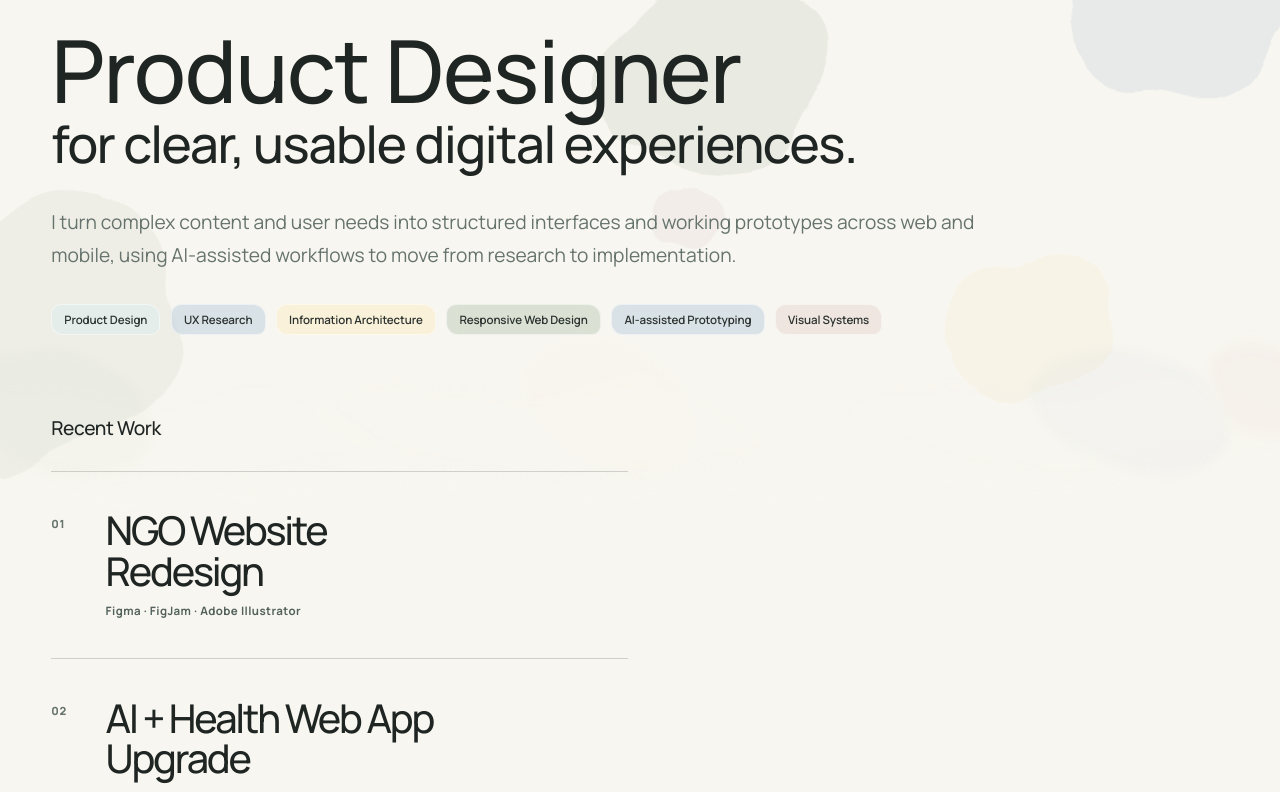
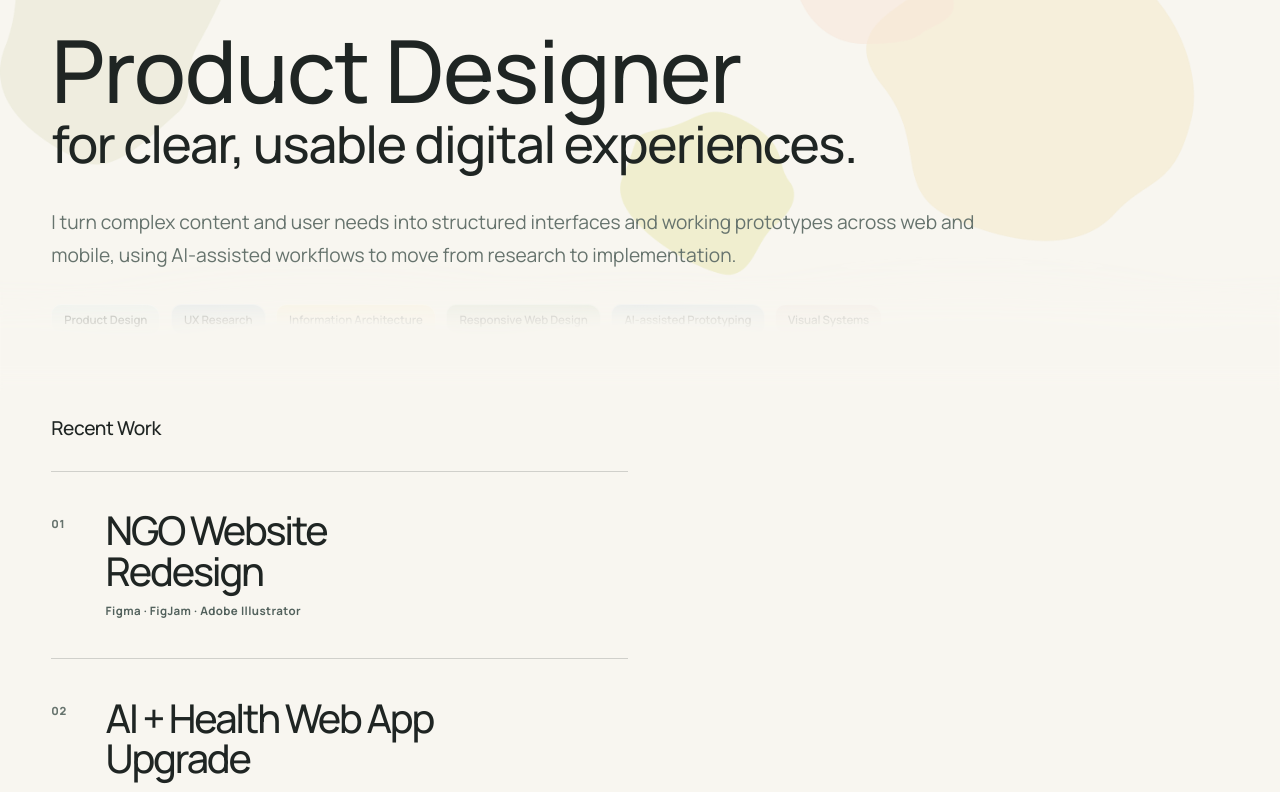
Before and after one commit to ShuyueGe/shuyuege.github.io, a React (Vite) app: page /#/ in a window 1280 px wide. Shown: the part 185-977 px from the top of the page. Built offline with nearby package versions, Linux system fonts and the light colour scheme.

Commit message:
Use custom homepage watercolor artwork

```diff
--- a/src/components/AboutSection.tsx
+++ b/src/components/AboutSection.tsx
@@ -11,90 +11,12 @@ export function AboutSection() {
   return (
     <section className="about-section about-hero page-shell" id="about">
       <div className="about-hero__watercolor" aria-hidden="true">
-        <svg className="about-hero__filters" width="0" height="0">
-          <defs>
-            <filter
-              id="watercolor-edge"
-              x="-15%"
-              y="-15%"
-              width="130%"
-              height="130%"
-              colorInterpolationFilters="sRGB"
-            >
-              <feTurbulence
-                type="fractalNoise"
-                baseFrequency="0.012 0.026"
-                numOctaves="3"
-                seed="11"
-                result="watercolorNoise"
-              />
-              <feDisplacementMap
-                in="SourceGraphic"
-                in2="watercolorNoise"
-                scale="7"
-                xChannelSelector="R"
-                yChannelSelector="G"
-                result="displacedShape"
-              />
-              <feGaussianBlur in="displacedShape" stdDeviation="0.4" />
-            </filter>
-          </defs>
-        </svg>
-
-        <svg
-          className="about-hero__blob about-hero__blob--green-large"
-          viewBox="0 0 200 170"
-        >
-          <path
-            d="M12 94C7 73 17 52 42 43C66 34 77 13 105 18C130 22 140 43 166 45C188 47 198 68 188 93C179 116 158 126 149 146C138 169 105 166 82 158C56 149 49 132 28 122C17 116 13 104 12 94Z"
-            fill="currentColor"
-          />
-        </svg>
-        <svg
-          className="about-hero__blob about-hero__blob--blue"
-          viewBox="0 0 200 170"
-        >
-          <path
-            d="M14 67C25 36 55 16 86 28C109 37 124 14 153 23C181 31 196 58 179 84C166 104 177 128 151 147C128 164 104 148 80 157C50 168 24 145 17 119C11 99 7 84 14 67Z"
-            fill="currentColor"
-          />
-        </svg>
-        <svg
-          className="about-hero__blob about-hero__blob--yellow"
-          viewBox="0 0 200 170"
-        >
-          <path
-            d="M17 62C27 35 51 17 80 25C103 31 119 16 146 22C176 29 193 52 184 78C177 99 194 117 167 140C143 161 111 151 86 161C58 172 28 149 17 122C8 100 7 82 17 62Z"
-            fill="currentColor"
-          />
-        </svg>
-        <svg
-          className="about-hero__blob about-hero__blob--green-small"
-          viewBox="0 0 200 170"
-        >
-          <path
-            d="M24 48C41 21 70 16 94 27C114 36 132 17 157 30C183 44 190 69 175 92C163 110 174 131 147 147C122 162 98 147 74 154C47 161 20 140 15 113C10 89 10 67 24 48Z"
-            fill="currentColor"
-          />
-        </svg>
-        <svg
-          className="about-hero__blob about-hero__blob--pink"
-          viewBox="0 0 200 170"
-        >
-          <path
-            d="M16 89C11 61 28 37 55 32C79 28 88 8 116 18C140 27 151 20 173 40C193 58 195 83 178 104C165 121 169 143 140 155C112 167 91 148 67 156C40 164 20 137 16 113C14 104 14 96 16 89Z"
-            fill="currentColor"
-          />
-        </svg>
-        <svg
-          className="about-hero__blob about-hero__blob--left"
-          viewBox="0 0 200 170"
-        >
-          <path
-            d="M10 80C16 47 42 28 75 33C101 37 114 13 144 23C174 34 192 58 182 85C174 107 191 124 165 145C141 165 110 151 84 162C54 174 23 150 13 124C7 108 6 94 10 80Z"
-            fill="currentColor"
-          />
-        </svg>
+        <img
+          className="about-hero__watercolor-image"
+          src="/images/home/homepage-watercolor-bg.png"
+          alt=""
+          decoding="async"
+        />
       </div>
 
       <div className="about-hero__content">
--- a/src/components/ProjectShowcase.tsx
+++ b/src/components/ProjectShowcase.tsx
@@ -70,109 +70,6 @@ export function ProjectShowcase() {
       id="projects"
       style={previewStyle}
     >
-      <svg
-        className="projects-section__background"
-        viewBox="0 0 1600 1000"
-        preserveAspectRatio="none"
-        aria-hidden="true"
-      >
-        <defs>
-          <filter
-            id="projects-watercolor-edge"
-            x="-6%"
-            y="-22%"
-            width="112%"
-            height="144%"
-            colorInterpolationFilters="sRGB"
-          >
-            <feTurbulence
-              type="fractalNoise"
-              baseFrequency="0.009 0.022"
-              numOctaves="3"
-              seed="19"
-              result="edgeNoise"
-            />
-            <feDisplacementMap
-              in="SourceGraphic"
-              in2="edgeNoise"
-              scale="19"
-              xChannelSelector="R"
-              yChannelSelector="G"
-              result="displacedBackground"
-            />
-            <feGaussianBlur in="displacedBackground" stdDeviation="8" />
-          </filter>
-          <filter
-            id="projects-wash-soften"
-            x="-15%"
-            y="-30%"
-            width="130%"
-            height="160%"
-          >
-            <feTurbulence
-              type="fractalNoise"
-              baseFrequency="0.012 0.03"
-              numOctaves="2"
-              seed="29"
-              result="washNoise"
-            />
-            <feDisplacementMap
-              in="SourceGraphic"
-              in2="washNoise"
-              scale="12"
-              xChannelSelector="R"
-              yChannelSelector="G"
-              result="displacedWash"
-            />
-            <feGaussianBlur in="displacedWash" stdDeviation="5" />
-          </filter>
-        </defs>
-
-        <g className="projects-section__background-fill">
-          <path
-            className="projects-section__background-bleed projects-section__background-bleed--left"
-            d="M-70 155C38 81 147 164 255 129C353 98 416 144 486 179C360 211 220 218 85 203C13 195-40 184-70 155Z"
-            filter="url(#projects-wash-soften)"
-          />
-          <path
-            className="projects-section__background-bleed projects-section__background-bleed--center"
-            d="M390 146C503 82 616 160 722 126C818 95 902 138 980 177C839 213 690 213 556 198C483 190 425 174 390 146Z"
-            filter="url(#projects-wash-soften)"
-          />
-          <path
-            className="projects-section__background-bleed projects-section__background-bleed--right"
-            d="M1040 147C1153 84 1269 157 1376 122C1470 92 1552 124 1652 169C1518 211 1368 214 1230 199C1148 190 1081 173 1040 147Z"
-            filter="url(#projects-wash-soften)"
-          />
-          <path
-            className="projects-section__background-base"
-            d="M-30 226C66 188 146 231 247 215C351 198 423 228 521 209C627 188 707 225 808 207C916 188 1005 229 1111 205C1224 180 1308 224 1413 198C1495 178 1551 190 1630 176V1000H-30Z"
-            filter="url(#projects-watercolor-edge)"
-          />
-        </g>
-        <g
-          className="projects-section__background-wash"
-          filter="url(#projects-wash-soften)"
-        >
-          <path
-            d="M-62 126C20 77 105 91 164 127C222 163 185 205 106 203C28 202-39 170-62 126Z"
-            fill="#B8C8B2"
-          />
-          <path
-            d="M655 112C724 72 804 88 850 131C896 175 850 208 778 199C707 190 663 165 655 112Z"
-            fill="#FAEDCB"
-          />
-          <path
-            d="M1284 125C1360 76 1455 91 1511 128C1567 166 1534 205 1451 202C1367 199 1300 174 1284 125Z"
-            fill="#AFC7D8"
-          />
-          <path
-            d="M1511 105C1550 80 1594 88 1625 113C1657 140 1637 170 1594 169C1550 168 1518 145 1511 105Z"
-            fill="#D0ADA7"
-          />
-        </g>
-      </svg>
-
       <div className="page-shell">
         <div className="projects-section__intro">
           <h2 className="projects-section__heading">Recent Work</h2>
--- a/src/styles.css
+++ b/src/styles.css
@@ -2678,8 +2678,8 @@ p {
 
 .home-page .about-hero__watercolor {
   position: absolute;
-  top: -2.75rem;
-  bottom: -1.25rem;
+  top: -3rem;
+  bottom: -4rem;
   left: 50%;
   z-index: 0;
   width: 100vw;
@@ -2688,77 +2688,17 @@ p {
   transform: translateX(-50%);
 }
 
-.home-page .about-hero__filters {
+.home-page .about-hero__watercolor-image {
   position: absolute;
-}
-
-.home-page .about-hero__blob {
-  position: absolute;
+  right: 0;
+  bottom: 0;
+  left: 0;
   display: block;
+  width: 100vw;
+  max-width: none;
   height: auto;
-  overflow: visible;
-  filter: saturate(0.72);
-  mix-blend-mode: multiply;
-  opacity: 0.34;
-  transform: translateZ(0);
-}
-
-.home-page .about-hero__blob path {
-  filter: url("#watercolor-edge");
-}
-
-.home-page .about-hero__blob--green-large {
-  top: 19%;
-  right: 34vw;
-  width: clamp(15rem, 21vw, 22rem);
-  color: #b8c8b2;
-  opacity: 0.24;
-  transform: rotate(-14deg);
-}
-
-.home-page .about-hero__blob--blue {
-  top: 7%;
-  right: -2.5vw;
-  width: clamp(14rem, 20vw, 22rem);
-  color: #afc7d8;
-  opacity: 0.25;
-  transform: rotate(11deg);
-}
-
-.home-page .about-hero__blob--yellow {
-  right: 12vw;
-  bottom: -3%;
-  width: clamp(11rem, 15vw, 16rem);
-  color: #faedcb;
-  opacity: 0.34;
-  transform: rotate(-10deg);
-}
-
-.home-page .about-hero__blob--green-small {
-  top: -12%;
-  right: 19vw;
-  width: clamp(7.5rem, 10vw, 10.5rem);
-  color: #d5e6e0;
-  opacity: 0.15;
-  transform: rotate(17deg);
-}
-
-.home-page .about-hero__blob--pink {
-  top: 61%;
-  right: 43vw;
-  width: clamp(5rem, 6.5vw, 7rem);
-  color: #d0ada7;
-  opacity: 0.13;
-  transform: rotate(12deg);
-}
-
-.home-page .about-hero__blob--left {
-  bottom: -16%;
-  left: -12vw;
-  width: clamp(20rem, 28vw, 30rem);
-  color: #b8c8b2;
-  opacity: 0.16;
-  transform: rotate(-17deg);
+  object-fit: contain;
+  object-position: center bottom;
 }
 
 .home-page .about-hero__intro {
@@ -2872,22 +2812,8 @@ p {
   }
 
   .home-page .about-hero__watercolor {
-    opacity: 0.78;
-  }
-
-  .home-page .about-hero__blob--green-large {
-    top: 22%;
-    right: 31vw;
-  }
-
-  .home-page .about-hero__blob--blue {
-    top: 11%;
-    right: -3vw;
-  }
-
-  .home-page .about-hero__blob--green-small {
-    top: -10%;
-    right: 17vw;
+    bottom: -3rem;
+    opacity: 0.82;
   }
 
   .home-page .about-hero__title-primary {
@@ -2906,49 +2832,15 @@ p {
   }
 
   .home-page .about-hero__watercolor {
-    top: -2rem;
-    bottom: -1rem;
-    opacity: 0.42;
-  }
-
-  .home-page .about-hero__blob {
-    filter: saturate(0.72);
-  }
-
-  .home-page .about-hero__blob--green-large {
-    top: 30%;
-    right: 22%;
-    width: 11rem;
-  }
-
-  .home-page .about-hero__blob--blue {
-    top: 15%;
-    right: -3.5rem;
-    width: 10.5rem;
-  }
-
-  .home-page .about-hero__blob--yellow {
-    right: -0.5rem;
-    bottom: 4%;
-    width: 8rem;
-  }
-
-  .home-page .about-hero__blob--green-small {
-    top: -2.75rem;
-    right: 13%;
-    width: 5.8rem;
-  }
-
-  .home-page .about-hero__blob--pink {
-    top: 57%;
-    right: 44%;
-    width: 4.5rem;
-  }
-
-  .home-page .about-hero__blob--left {
-    bottom: -12%;
-    left: -6.75rem;
-    width: 11.5rem;
+    top: -1rem;
+    bottom: -2.5rem;
+    opacity: 0.58;
+  }
+
+  .home-page .about-hero__watercolor-image {
+    left: 50%;
+    width: 145vw;
+    transform: translateX(-50%);
   }
 
   .home-page .about-hero__intro {
@@ -2997,58 +2889,65 @@ p {
 /* Recent Work heading rhythm */
 
 .home-page .projects-section--editorial {
+  --projects-transition-mask:
+    radial-gradient(
+      ellipse 30% 82% at 1% 104%,
+      #000 55%,
+      transparent 100%
+    ),
+    radial-gradient(
+      ellipse 34% 108% at 26% 116%,
+      #000 57%,
+      transparent 100%
+    ),
+    radial-gradient(
+      ellipse 31% 88% at 50% 103%,
+      #000 54%,
+      transparent 100%
+    ),
+    radial-gradient(
+      ellipse 35% 112% at 75% 118%,
+      #000 58%,
+      transparent 100%
+    ),
+    radial-gradient(
+      ellipse 30% 86% at 100% 104%,
+      #000 55%,
+      transparent 100%
+    );
   overflow: visible;
   padding-top: clamp(2.25rem, 3.5vw, 3rem);
-  background: transparent;
+  background: var(--projects-active-color);
+  transition: background-color 420ms ease;
 }
 
 .home-page .projects-section--editorial.has-active-project {
-  background: transparent;
+  background: var(--projects-active-color);
 }
 
 .home-page .projects-section--editorial::before {
-  display: none;
-  content: none;
-}
-
-.home-page .projects-section__background {
   position: absolute;
-  top: -8rem;
-  right: 0;
-  bottom: 0;
-  left: 0;
+  top: -7.5rem;
+  left: 50%;
   z-index: 0;
   display: block;
-  width: 100%;
-  height: calc(100% + 8rem);
+  width: calc(100vw + 3rem);
+  height: 9rem;
+  background: var(--projects-active-color);
+  content: "";
+  filter: blur(11px);
   overflow: visible;
   pointer-events: none;
-}
-
-.home-page .projects-section__background-fill {
-  color: var(--projects-active-color);
-  transition: color 420ms ease;
-}
-
-.home-page .projects-section__background-fill path {
-  fill: currentColor;
-}
-
-.home-page .projects-section__background-bleed--left {
-  opacity: 0.08;
-}
-
-.home-page .projects-section__background-bleed--center {
-  opacity: 0.055;
-}
-
-.home-page .projects-section__background-bleed--right {
-  opacity: 0.07;
-}
-
-.home-page .projects-section__background-wash {
-  opacity: 0.07;
-  mix-blend-mode: multiply;
+  transform: translateX(-50%);
+  transition: background-color 420ms ease;
+  -webkit-mask-image: var(--projects-transition-mask);
+  mask-image: var(--projects-transition-mask);
+  -webkit-mask-position: center;
+  mask-position: center;
+  -webkit-mask-repeat: no-repeat;
+  mask-repeat: no-repeat;
+  -webkit-mask-size: 100% 100%;
+  mask-size: 100% 100%;
 }
 
 .home-page .projects-section--editorial > .page-shell {
@@ -3056,20 +2955,11 @@ p {
   z-index: 1;
 }
 
-@media (max-width: 820px) {
-  .home-page .projects-section__background-fill {
-    color: var(--color-bg);
-  }
-}
-
 @media (max-width: 600px) {
-  .home-page .projects-section__background {
+  .home-page .projects-section--editorial::before {
     top: -5rem;
-    height: calc(100% + 5rem);
-  }
-
-  .home-page .projects-section__background-wash {
-    opacity: 0.045;
+    height: 6.5rem;
+    filter: blur(8px);
   }
 }
 
```
